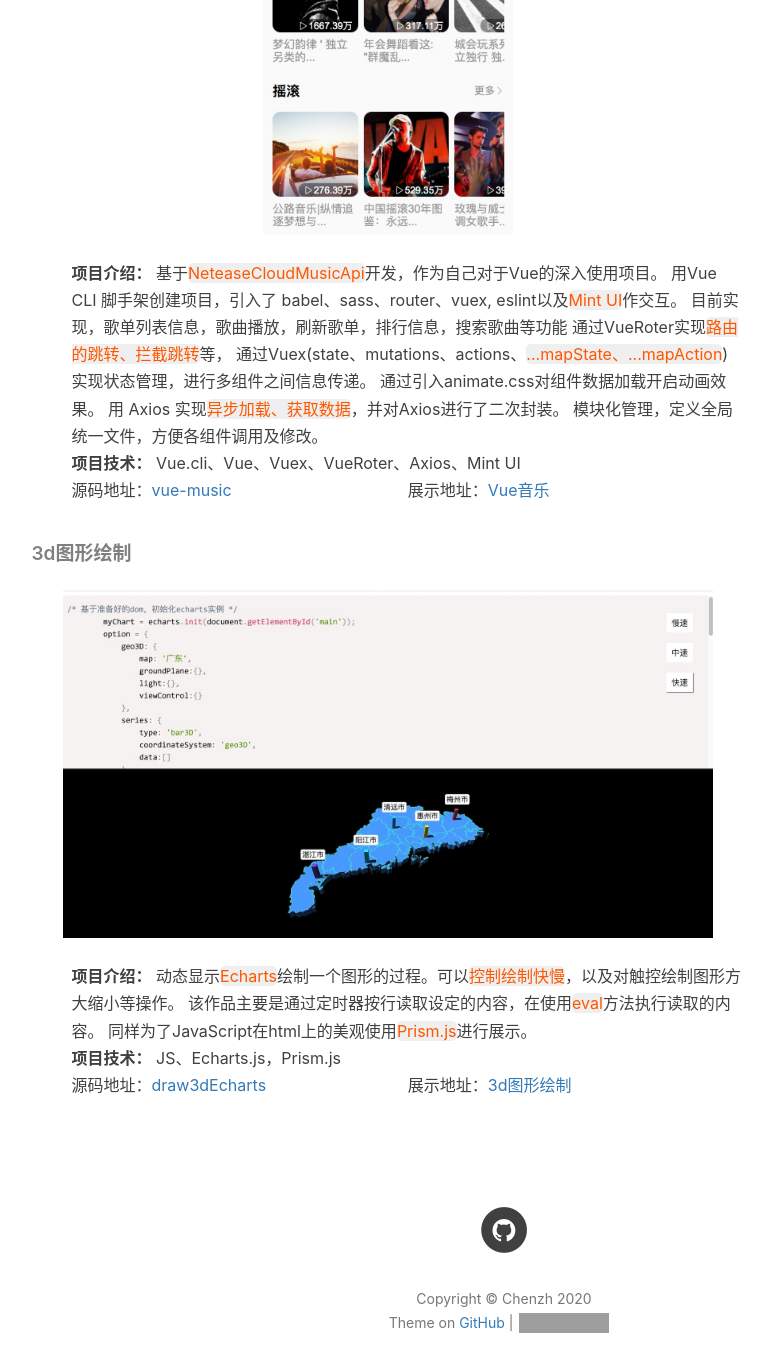
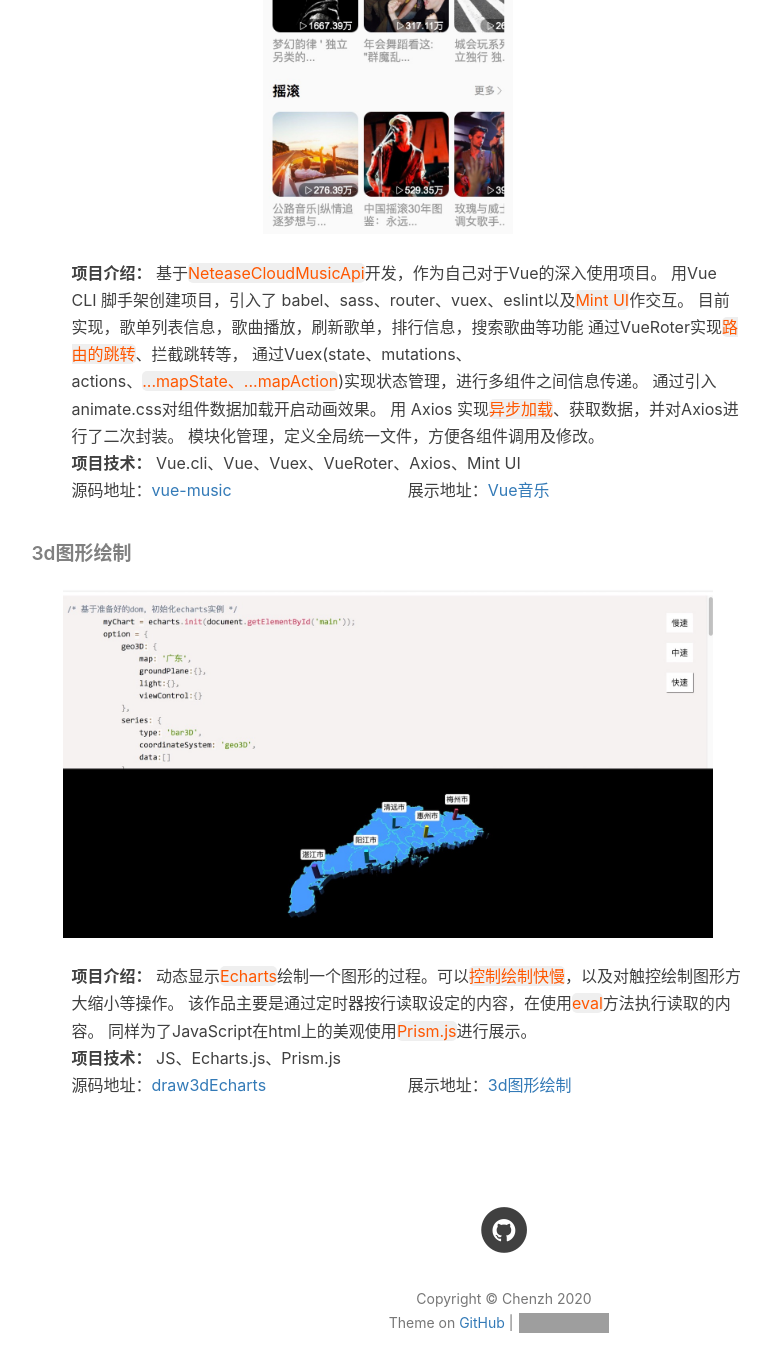
Before and after one commit to Bittersweet-Chocolate/Bittersweet-Chocolate.github.io, a Jekyll site: the page built from about.html, in a window 1280 px wide and 1400 px high, scrolled down 2009 px. Shown: the top 1372 px of the window, without its empty margins (136-907 px from the left). Built offline with Jekyll 4.4.1, drawn with Linux system fonts in a browser that asks for light colours; nearby versions of some CDN libraries; comment, search, counter and statistics services are not loaded; grey boxes are pictures that could not be loaded.

Commit message:
修改不足

```diff
--- a/about.html
+++ b/about.html
@@ -57,13 +57,13 @@
             <li>
                 <strong>项目介绍：</strong>
                 基于<span class="highlight">NeteaseCloudMusicApi</span>开发，作为自己对于Vue的深入使用项目。
-                用Vue CLI 脚手架创建项目，引入了 babel、sass、router、vuex, eslint以及<span class="highlight">Mint UI</span>作交互。
+                用Vue CLI 脚手架创建项目，引入了 babel、sass、router、vuex、eslint以及<span class="highlight">Mint UI</span>作交互。
                 目前实现，歌单列表信息，歌曲播放，刷新歌单，排行信息，搜索歌曲等功能
-                通过VueRoter实现<span class="highlight">路由的跳转、拦截跳转</span>等，
+                通过VueRoter实现<span class="highlight">路由的跳转</span>、<span class="highlight"></span>拦截跳转</span>等，
                 通过Vuex(state、mutations、actions、<span
                     class="highlight">...mapState、...mapAction</span>)实现状态管理，进行多组件之间信息传递。
                 通过引入animate.css对组件数据加载开启动画效果。
-                用 Axios 实现<span class="highlight">异步加载、获取数据</span>，并对Axios进行了二次封装。
+                用 Axios 实现<span class="highlight">异步加载</span>、<span class="highlight"></span>获取数据</span>，并对Axios进行了二次封装。
                 模块化管理，定义全局统一文件，方便各组件调用及修改。
             </li>
             <li>
@@ -93,7 +93,7 @@
                 同样为了JavaScript在html上的美观使用<span class="highlight">Prism.js</span>进行展示。
             </li>
             <li>
-                <strong>项目技术：</strong> JS、Echarts.js，Prism.js
+                <strong>项目技术：</strong> JS、Echarts.js、Prism.js
             </li>
             <li>
                 <div style="display:flex">
```
